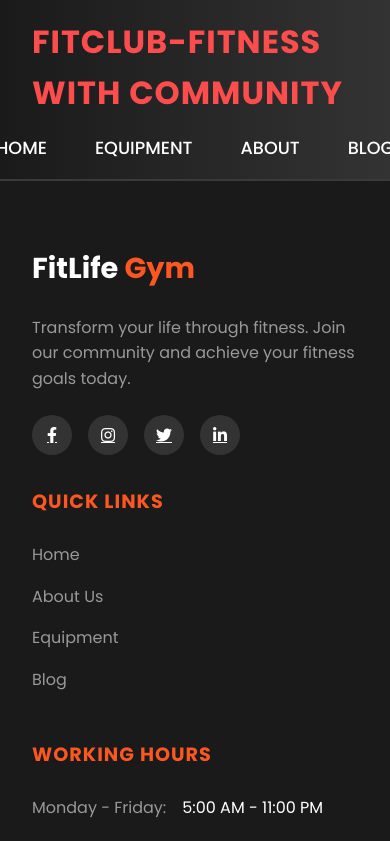
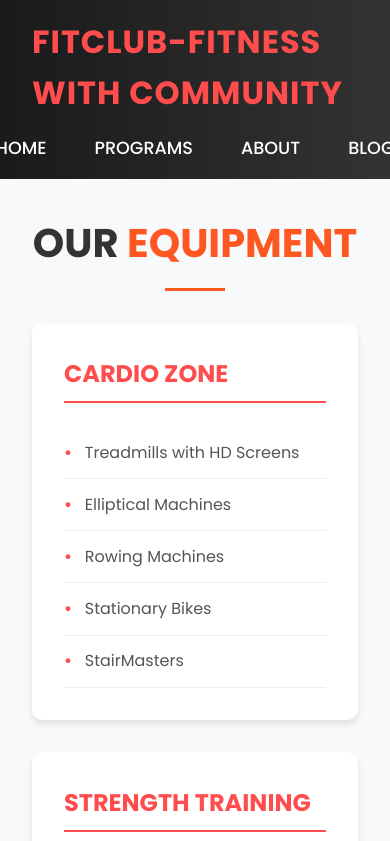
Before and after one commit to TusharGhosh56/Fit_Club, a React (Create React App) app: page /programs in a window 390 px wide. Shown: the top 841 px of the page. Built offline with nearby package versions, Linux system fonts and the light colour scheme.

Commit message:
made changes to programs page and fixed some content issues

```diff
--- a/src/App.js
+++ b/src/App.js
@@ -2,7 +2,7 @@
 import Navbar from './components/Navbar';
 import Footer from './components/Footer';
 import Home from './pages/Home';
-import Equipment from './pages/Equipment';
+import Programs from './pages/Programs';
 import About from './pages/About';
 import Blog from './pages/Blog';
 import './App.css';
@@ -15,7 +15,7 @@
         <main>
           <Routes>
             <Route path="/" element={<Home />} />
-            <Route path="/equipment" element={<Equipment />} />
+            <Route path="/programs" element={<Programs />} />
             <Route path="/about" element={<About />} />
             <Route path="/blog" element={<Blog />} />
           </Routes>
--- a/src/components/Navbar.js
+++ b/src/components/Navbar.js
@@ -7,7 +7,7 @@
       <div className="nav-brand">FitClub-Fitness with Community</div>
       <ul className="nav-links">
         <li><Link to="/">Home</Link></li>
-        <li><Link to="/equipment">Equipment</Link></li>
+        <li><Link to="/programs">Programs</Link></li>
         <li><Link to="/about">About</Link></li>
         <li><Link to="/blog">Blog</Link></li>
       </ul>
--- a/src/css/Equipment.css
+++ /dev/null
@@ -1,42 +0,0 @@
-.equipment {
-  padding: 4rem 2rem;
-  background: #121212;
-}
-
-.equipment-grid {
-  display: grid;
-  grid-template-columns: repeat(auto-fit, minmax(280px, 1fr));
-  gap: 2rem;
-  max-width: 1200px;
-  margin: 0 auto;
-}
-
-.equipment-card {
-  background: #242424;
-  padding: 2rem;
-  border-radius: 12px;
-  transition: transform 0.3s ease;
-}
-
-.equipment-card:hover {
-  transform: translateY(-5px);
-}
-
-.equipment-card h3 {
-  color: #FF5722;
-  margin-bottom: 1.5rem;
-  font-size: 1.5rem;
-}
-
-.equipment-card ul {
-  list-style: none;
-}
-
-.equipment-card ul li {
-  padding: 0.5rem 0;
-  border-bottom: 1px solid #333;
-}
-
-.equipment-card ul li:last-child {
-  border-bottom: none;
-}
--- /dev/null
+++ b/src/css/Programs.css
@@ -0,0 +1,87 @@
+.equipment {
+  padding: 3rem 4rem;
+  background-color: #f8f9fa;
+}
+
+.section-title {
+  text-align: center;
+  font-size: 2.5rem;
+  margin-bottom: 3rem;
+  color: #333;
+  text-transform: uppercase;
+}
+
+.highlight {
+  color: #ff4d4d;
+}
+
+.equipment-grid,
+.programs-grid {
+  display: grid;
+  grid-template-columns: repeat(auto-fit, minmax(280px, 1fr));
+  gap: 2rem;
+  margin-bottom: 4rem;
+}
+
+.equipment-card,
+.program-card {
+  background: white;
+  border-radius: 10px;
+  padding: 2rem;
+  box-shadow: 0 4px 6px rgba(0, 0, 0, 0.1);
+  transition: transform 0.3s ease;
+}
+
+.equipment-card:hover,
+.program-card:hover {
+  transform: translateY(-5px);
+}
+
+.equipment-card h3,
+.program-card h3 {
+  color: #ff4d4d;
+  font-size: 1.5rem;
+  margin-bottom: 1.5rem;
+  text-transform: uppercase;
+  border-bottom: 2px solid #ff4d4d;
+  padding-bottom: 0.5rem;
+}
+
+.equipment-card ul,
+.program-card ul {
+  list-style: none;
+  padding: 0;
+}
+
+.equipment-card li,
+.program-card li {
+  padding: 0.8rem 0;
+  color: #555;
+  border-bottom: 1px solid #eee;
+  display: flex;
+  align-items: center;
+}
+
+.equipment-card li:before,
+.program-card li:before {
+  content: "•";
+  color: #ff4d4d;
+  font-weight: bold;
+  margin-right: 0.8rem;
+}
+
+@media (max-width: 768px) {
+  .equipment {
+    padding: 2rem;
+  }
+
+  .section-title {
+    font-size: 2rem;
+    margin-bottom: 2rem;
+  }
+
+  .equipment-grid,
+  .programs-grid {
+    grid-template-columns: 1fr;
+  }
+}
--- a/src/pages/Equipment.js
+++ /dev/null
@@ -1,66 +0,0 @@
-import '../css/Equipment.css';
-
-function Equipment() {
-  const equipment = [
-    {
-      name: 'Cardio Zone',
-      items: [
-        'Treadmills with HD Screens',
-        'Elliptical Machines',
-        'Rowing Machines',
-        'Stationary Bikes',
-        'StairMasters'
-      ]
-    },
-    {
-      name: 'Strength Training',
-      items: [
-        'Free Weights (2-50kg)',
-        'Smith Machines',
-        'Power Racks',
-        'Cable Machines',
-        'Bench Press Stations'
-      ]
-    },
-    {
-      name: 'Functional Training',
-      items: [
-        'TRX Systems',
-        'Kettlebells',
-        'Battle Ropes',
-        'Medicine Balls',
-        'Resistance Bands'
-      ]
-    },
-    {
-      name: 'Recovery Zone',
-      items: [
-        'Foam Rollers',
-        'Stretching Area',
-        'Massage Chairs',
-        'Ice Bath',
-        'Sauna'
-      ]
-    }
-  ];
-
-  return (
-    <div className="equipment">
-      <h2 className="section-title">Our <span className="highlight">Equipment</span></h2>
-      <div className="equipment-grid">
-        {equipment.map((zone, index) => (
-          <div key={index} className="equipment-card">
-            <h3>{zone.name}</h3>
-            <ul>
-              {zone.items.map((item, idx) => (
-                <li key={idx}>{item}</li>
-              ))}
-            </ul>
-          </div>
-        ))}
-      </div>
-    </div>
-  );
-}
-
-export default Equipment;
--- /dev/null
+++ b/src/pages/Programs.js
@@ -0,0 +1,123 @@
+import '../css/Programs.css';
+
+function Equipment() {
+  const equipment = [
+    {
+      name: 'Cardio Zone',
+      items: [
+        'Treadmills with HD Screens',
+        'Elliptical Machines',
+        'Rowing Machines',
+        'Stationary Bikes',
+        'StairMasters'
+      ]
+    },
+    {
+      name: 'Strength Training',
+      items: [
+        'Free Weights (2-50kg)',
+        'Smith Machines',
+        'Power Racks',
+        'Cable Machines',
+        'Bench Press Stations'
+      ]
+    },
+    {
+      name: 'Functional Training',
+      items: [
+        'TRX Systems',
+        'Kettlebells',
+        'Battle Ropes',
+        'Medicine Balls',
+        'Resistance Bands'
+      ]
+    },
+    {
+      name: 'Recovery Zone',
+      items: [
+        'Foam Rollers',
+        'Stretching Area',
+        'Massage Chairs',
+        'Ice Bath',
+        'Sauna'
+      ]
+    }
+  ];
+
+  const programs = [
+    {
+      name: 'Group Fitness',
+      offerings: [
+        'HIIT Classes',
+        'Spinning Sessions',
+        'Yoga & Pilates',
+        'Zumba & Dance',
+        'CrossFit Training'
+      ]
+    },
+    {
+      name: 'Personal Training',
+      offerings: [
+        'One-on-One Sessions',
+        'Custom Workout Plans',
+        'Nutrition Coaching',
+        'Progress Tracking',
+        'Body Composition Analysis'
+      ]
+    },
+    {
+      name: 'Specialized Programs',
+      offerings: [
+        'Weight Loss Programs',
+        'Muscle Building',
+        'Senior Fitness',
+        'Pre/Post Natal',
+        'Sports Conditioning'
+      ]
+    },
+    {
+      name: 'Wellness Services',
+      offerings: [
+        'Nutrition Workshops',
+        'Meditation Classes',
+        'Recovery Sessions',
+        'Fitness Assessments',
+        'Lifestyle Coaching'
+      ]
+    }
+  ];
+
+  return (
+    <div className="equipment">
+      <h2 className="section-title">Our <span className="highlight">Equipment</span></h2>
+      <div className="equipment-grid">
+        {equipment.map((zone, index) => (
+          <div key={index} className="equipment-card">
+            <h3>{zone.name}</h3>
+            <ul>
+              {zone.items.map((item, idx) => (
+                <li key={idx}>{item}</li>
+              ))}
+            </ul>
+          </div>
+        ))}
+      </div>
+
+      <h2 className="section-title">Our <span className="highlight">Programs</span></h2>
+      <div className="programs-grid">
+        {programs.map((program, index) => (
+          <div key={index} className="program-card">
+            <h3>{program.name}</h3>
+            <ul>
+              {program.offerings.map((offering, idx) => (
+                <li key={idx}>{offering}</li>
+              ))}
+            </ul>
+          </div>
+        ))}
+      </div>
+    </div>
+  );
+}
+
+export default Equipment;
```
